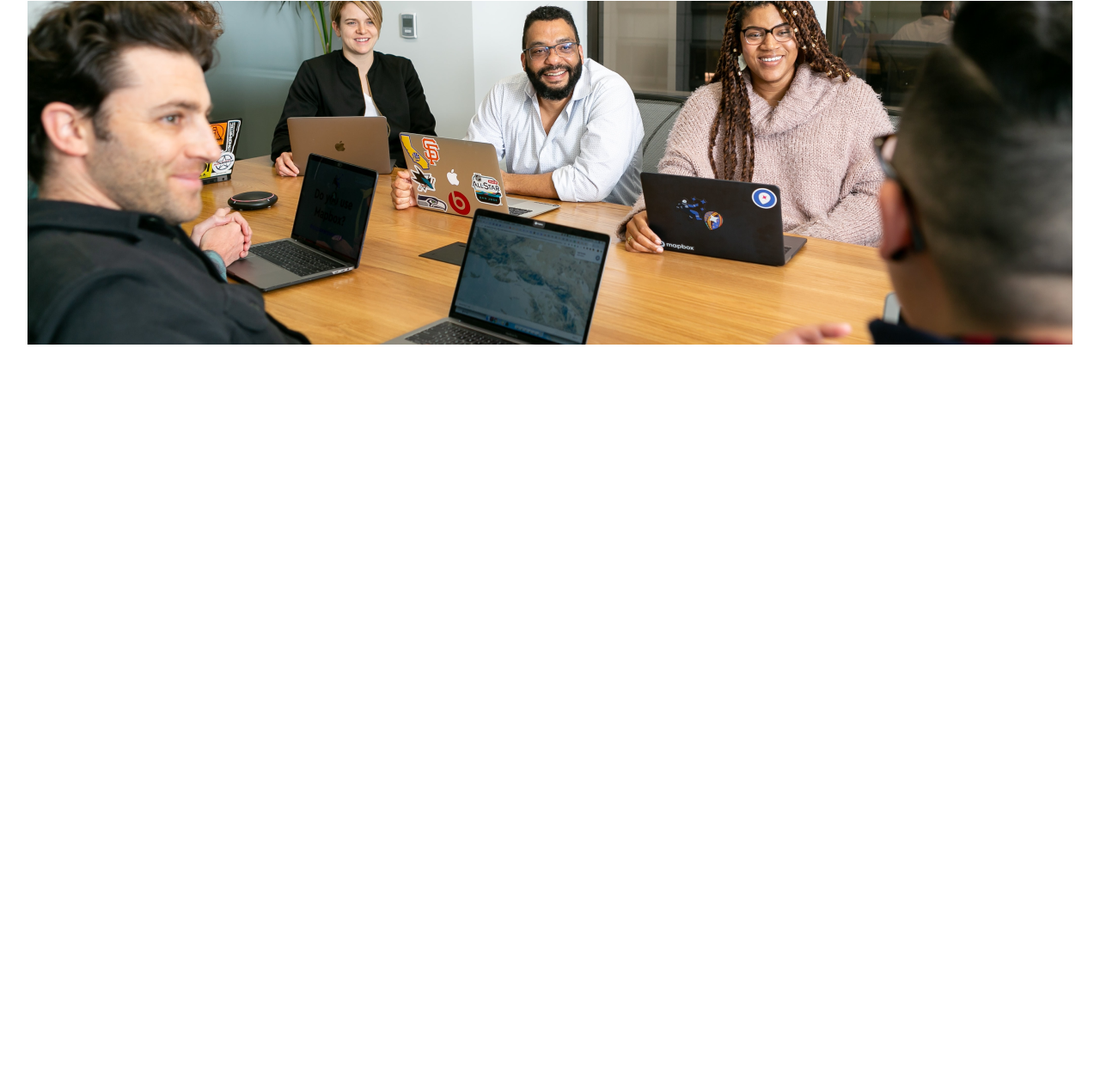
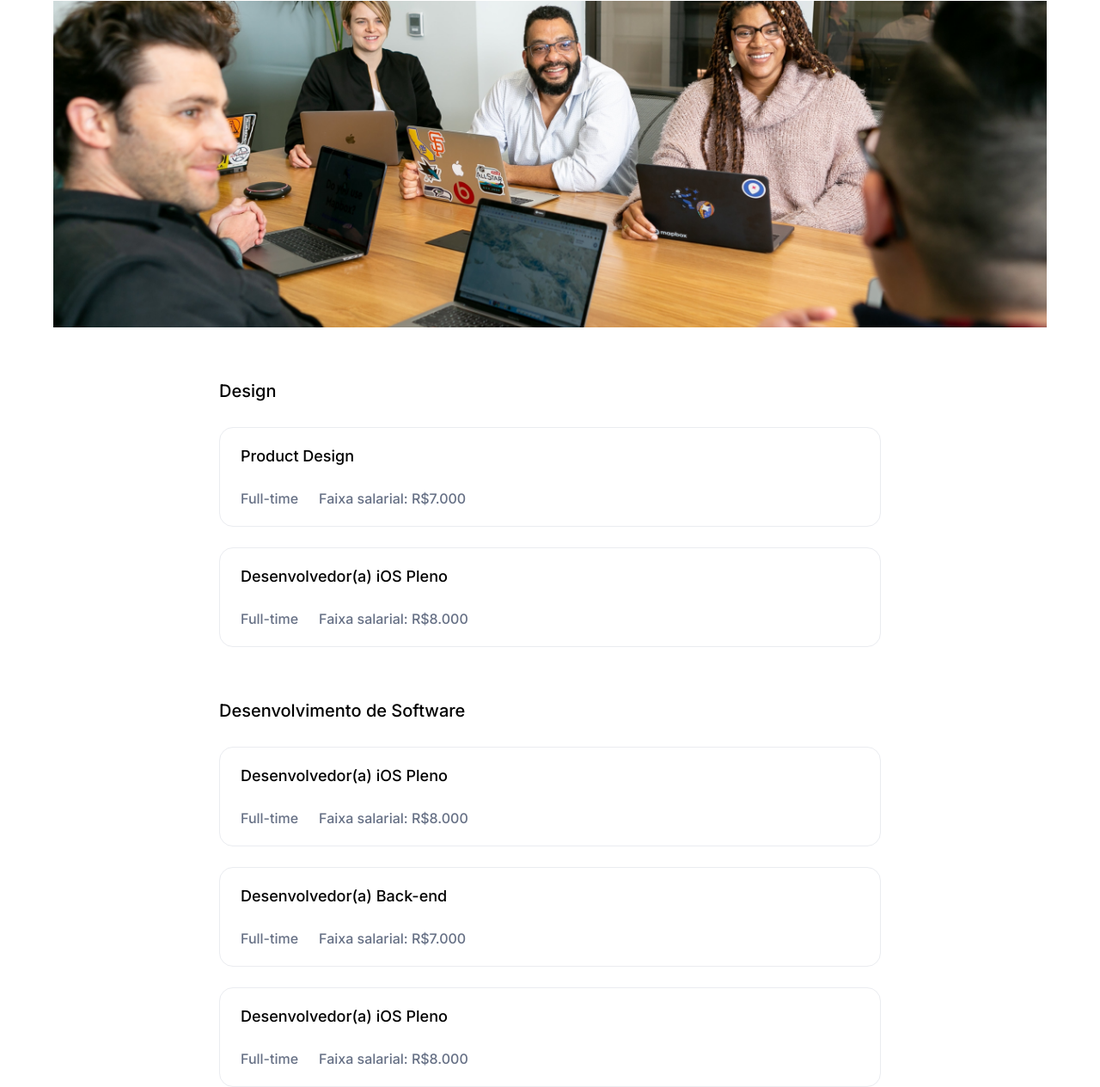
Before and after one commit to vinelouzada/7-days-of-code-html-css, a plain HTML site: page index.html in a window 1280 px wide. Shown: the part 920-2185 px from the top of the page at 86% size. Before the commit the page ends 1385 px from the top, so only its background shows below. Drawn offline with Linux system fonts and the light colour scheme.

Commit message:
Day Fifth - Vagas disponíveis

```diff
--- a/css/main.css
+++ b/css/main.css
@@ -78,7 +78,13 @@ body{
     margin-top: 96px;
 }
 
-.vagas-talentos span{
+.container-info-vagas{
+    display: flex;
+    align-items: center;
+    flex-direction: column;
+}
+
+.container-info-vagas span{
     color: var(--main-color);
     padding: 5.5px 12px;
     background-color: #f8f4f3;
@@ -105,3 +111,47 @@ body{
     margin: 64px 0px;
     width: 95%;
 }
+
+.container-vagas{
+    display: flex;
+    flex-direction: column;
+    gap: 64px;
+}
+
+.categoria-vaga{
+    display: flex;
+    flex-direction: column;
+    gap: 24px;
+}
+
+.container-vagas h3{
+    font-weight: 500;
+    font-size: 20px;
+    margin-bottom: 8px;
+
+}
+.titulo-vaga{
+    font-size: 18px;
+    font-weight: 500;
+}
+
+.vaga{
+    width: 720px;
+    display: flex;
+    flex-direction: column;
+    border: 1px solid #EAECF0;
+    border-radius: 16px;
+    gap: 32px;
+    padding: 24px;
+}
+
+
+.informacoes{
+    display: flex;
+    gap: 24px;
+}
+.informacoes span{
+    font-size: 16px;
+    font-weight: 500;
+    color: var(--text-color);
+}
--- a/index.html
+++ b/index.html
@@ -63,10 +63,57 @@
             </div>
         </section>
         <section class="vagas-talentos">
-            <span>Vagas abertas!</span>
-            <h2>Estamos procurando por talentos</h2>
-            <p>Somos uma equipe 100% remota com pessoas do Brasil inteiro.</p>
-            <img src="/img/office.png" alt="" >
+            <div class="container-info-vagas">
+                <span>Vagas abertas!</span>
+                <h2>Estamos procurando por talentos</h2>
+                <p>Somos uma equipe 100% remota com pessoas do Brasil inteiro.</p>
+                <img src="/img/office.png" alt="Pessoas em uma reunião no escritório" >
+            </div>
+            <div class="container-vagas">
+                <div class="categoria-vaga">
+                    <h3>Design</h3>
+                    <div class="vaga">
+                        <span class="titulo-vaga">Product Design</span>
+                        <div class="informacoes">
+                          <span>Full-time</span>
+                          <span>Faixa salarial: R$7.000</span>
+                        </div>
+                    </div>
+                    <div class="vaga">
+                        <span class="titulo-vaga">Desenvolvedor(a) iOS Pleno</span>
+                        <div class="informacoes">
+                          <span>Full-time</span>
+                          <span>Faixa salarial: R$8.000</span>
+                        </div>
+                    </div>
+                </div>
+
+
+                <div class="categoria-vaga">
+                    <h3>Desenvolvimento de Software</h3>
+                    <div class="vaga">
+                        <span class="titulo-vaga">Desenvolvedor(a) iOS Pleno</span>
+                        <div class="informacoes">
+                          <span>Full-time</span>
+                          <span>Faixa salarial: R$8.000</span>
+                        </div>
+                    </div>
+                    <div class="vaga">
+                        <span class="titulo-vaga">Desenvolvedor(a) Back-end</span>
+                        <div class="informacoes">
+                          <span>Full-time</span>
+                          <span>Faixa salarial: R$7.000</span>
+                        </div>
+                    </div>
+                    <div class="vaga">
+                        <span class="titulo-vaga">Desenvolvedor(a) iOS Pleno</span>
+                        <div class="informacoes">
+                          <span>Full-time</span>
+                          <span>Faixa salarial: R$8.000</span>
+                        </div>
+                    </div>
+                </div>
+            </div>
         </section>
     </main>
 
```
